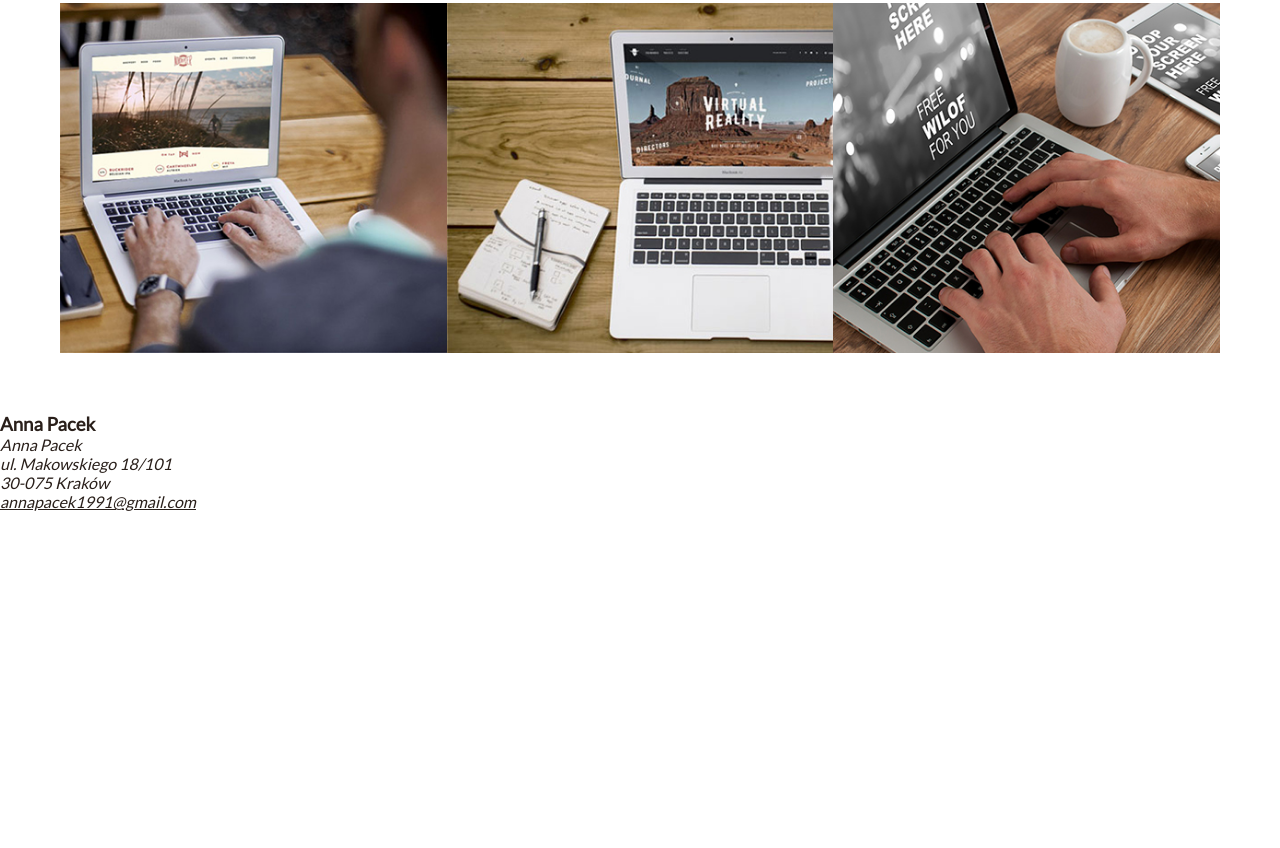
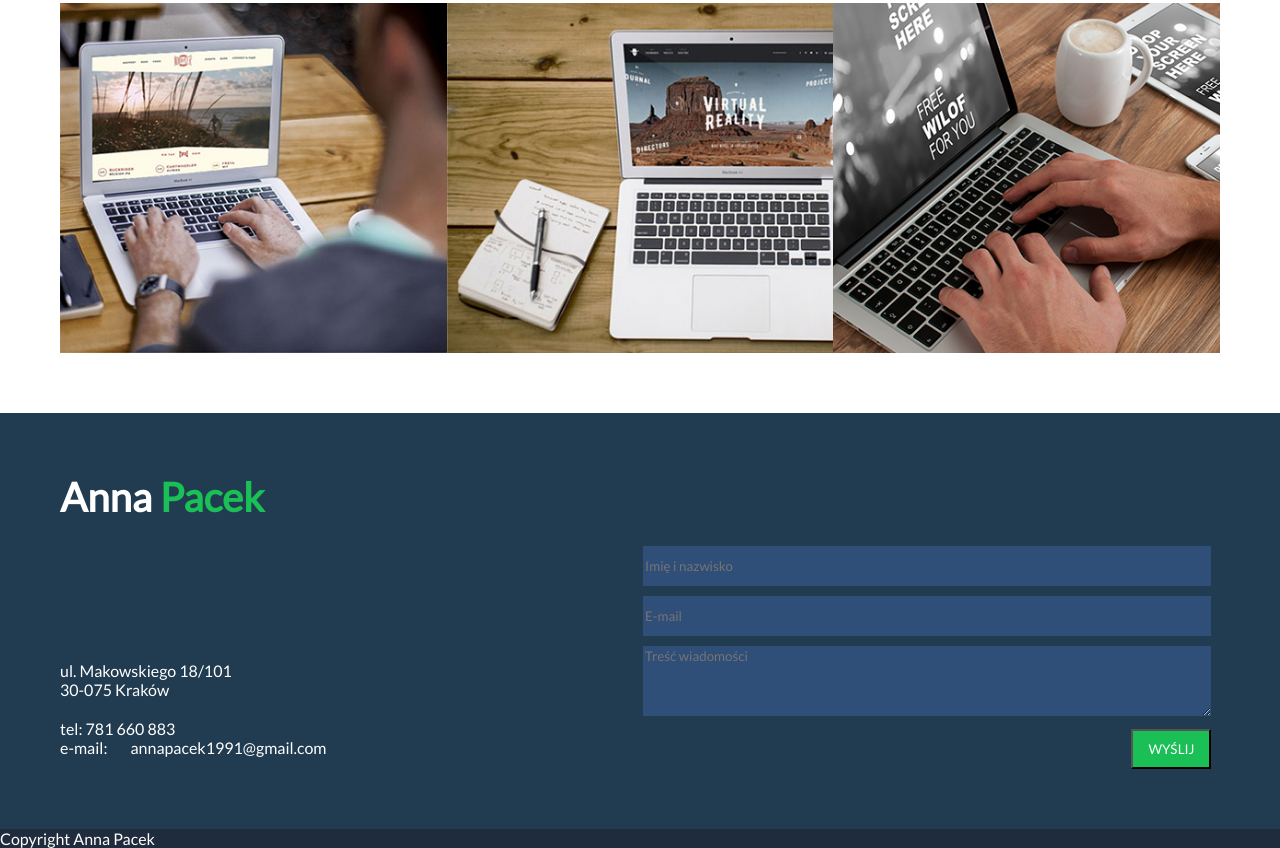
Before and after one commit to annapacek/ak108-css, a plain HTML site: page portfolio/index.html in a window 1280 px wide. Shown: the part 1836-2684 px from the top of the page. Before the commit the page ends 2347 px from the top, so only its background shows below. Drawn offline with Linux system fonts and the light colour scheme.

Commit message:
Dodanie formularza

```diff
--- a/portfolio/css/style.css
+++ b/portfolio/css/style.css
@@ -26,7 +26,8 @@ body {
     padding: 25px;
 }
 
-#menu .menu-item a {
+#menu .menu-item a,
+#contact #details .conte a {
     text-decoration: none;
     color: #ffffff;
     transition-duration: 1s;
@@ -36,8 +37,14 @@ body {
 }
 
 #menu .menu-item a:hover {
-    color: #1ac056
+    color: #1ac056;
 }
+
+#contact #details .conte a:hover {
+    color: #1ac056;
+    text-decoration-line: underline;
+}
+
 /*na link zrobic hoover w zielonym kolorze*/
 /*stylowanie nagłówka*/
 #header {
@@ -93,7 +100,8 @@ body {
 
 #about-header,
 #skills-header,
-#portfolio-header {
+#portfolio-header,
+#contact-header {
     margin-bottom: 25px;
     text-align: center;
     font-size: 40px;
@@ -101,7 +109,8 @@ body {
 
 #about-header span,
 #skills-header span,
-#portfolio-header span {
+#portfolio-header span,
+#contact-header span {
     color: #1ac056;
 }
 
@@ -176,3 +185,66 @@ body {
 /*drugi div niebieski, opacity:0, backgroundcolor: rgba, height:100%, padding
 trzeci div matka
 i czwarty div z contentem zeby go wycentrowac*/
+
+/* styling footer*/
+#contact {
+    position: relative;
+    background-color: #213b50;
+    padding: 60px;
+}
+
+#details {
+    display: inline-block;
+    width: 50%;
+}
+
+#form {
+    display: inline-block;
+    width: 49%;
+}
+
+#contact-header {
+    color: #FFFFFF;
+    text-align: left;
+}
+
+#details .conte {
+    margin-top: 20px;
+    color: #FFFFFF;
+    font-style: none;
+}
+
+#form {
+    text-align: right;
+}
+
+#form .input,
+#form .textarea {
+    margin-bottom: 10px;
+    width: 100%;
+    height: 40px;
+    background-color: #2F4E78;
+    border: 0;
+/*    color: #ffffff; */
+}
+
+#form .textarea {
+    height: 70px;
+}
+
+#form .send {
+    background-color: #1ac056;
+    color: #ffffff;
+    height: 40px;
+    width: 80px;
+}
+
+#author {
+    background-color: #1F2C3D;
+}
+
+#author p {
+    color: white;
+}
+
+/*elementy w formularzu moze ustawic position relative, absolute?*/
--- a/portfolio/index.html
+++ b/portfolio/index.html
@@ -104,15 +104,32 @@
     </section>
 
     <footer id="contact">
-        <h3 id="contact-header">Anna Pacek</h3>
-        <address id="contact-content">
-            Anna Pacek<br />
+              <h3 id="contact-header">Anna <span>Pacek</span></h3>
+       <div id="details">
+
+           <div class="conte">
             ul. Makowskiego 18/101<br />
             30-075 Kraków<br />
-            <a href="mailto:annapacek1991@gmail.com">annapacek1991@gmail.com</a>
-        </address>
+            </div>
+            <div class="conte">
+            tel: 781 660 883<br />
+            e-mail: <a href="mailto:annapacek1991@gmail.com">annapacek1991@gmail.com</a>
+            </div>
+        </div>
+        <div id="form">
+<!--             <form action="https://formspree.io/annapacek1991@gmail.com" method="POST">-->
+            <input class="input" type="text" name="name" id="name" placeholder="Imię i nazwisko"><br>
+            <input class="input" type="text" name="mail" id="mail" placeholder="E-mail"><br>
+            <textarea class="textarea" id="message" maxlength=1000 name="message" placeholder="Treść wiadomości"></textarea><br>
+            <input class="send" type="submit" value="WYŚLIJ"><br>
+<!--            </form>-->
+        </div>
+
+
     </footer>
-
+        <div id="author">
+            <p>Copyright Anna Pacek</p>
+        </div>
 
 </body>
 
```
